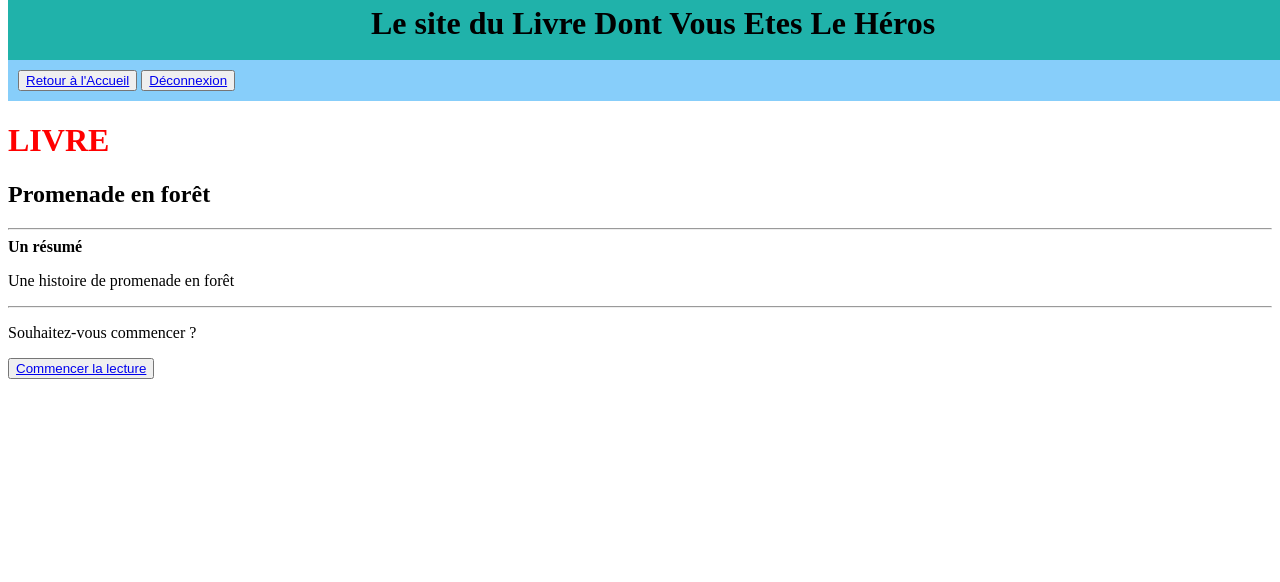
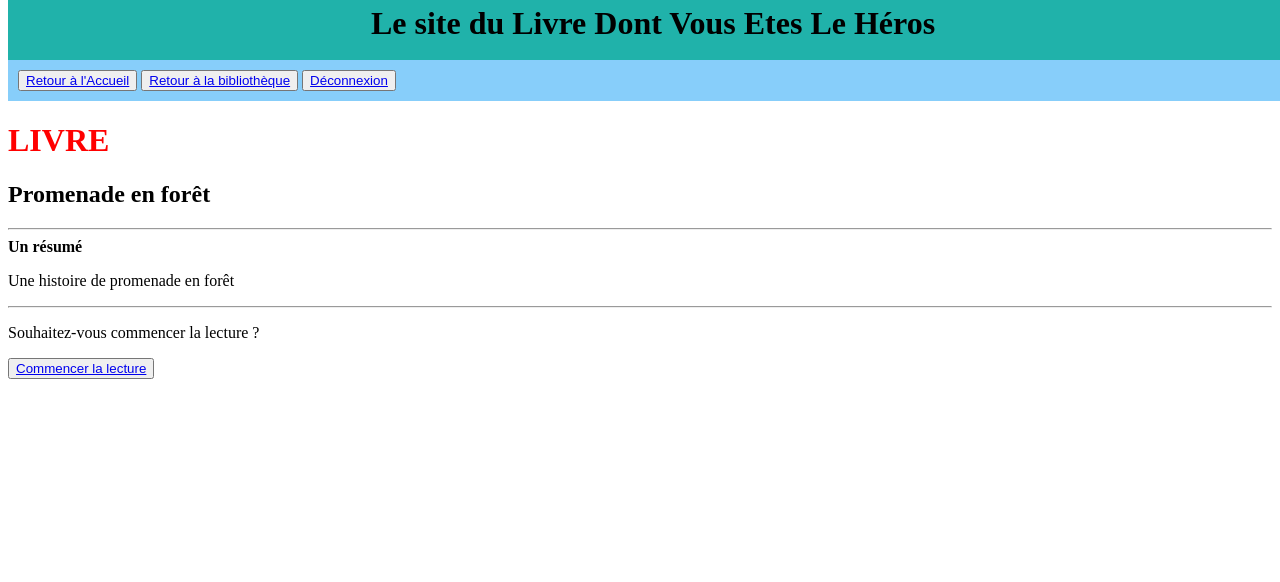
Before and after one commit to pitchounvivi/ipi-python-project, a Flask app: page /bookstore/book/1/ in a window 1280 px wide. Shown: the top 582 px of the page. Run offline with Flask 2, Linux system fonts and the light colour scheme; data comes from the database, SQL or seed files in the repository.

Commit message:
add a back button to the library

```diff
--- a/flaskr/templates/bookstore/book.html
+++ b/flaskr/templates/bookstore/book.html
@@ -8,6 +8,11 @@
         <button class="bouton" type="button">
             <a class="indexPage" href="{{ url_for('index')}}">Retour à l'Accueil</a>
         </button>
+
+        <button class="bouton" type="button">
+            <a class="bookstore" href="{{ url_for('homepage')}}">Retour à la bibliothèque</a>
+        </button>
+
         <button class="bouton" type="button">
             <a class="logout" href="{{ url_for('auth.logout')}}">Déconnexion</a>
         </button>
@@ -23,7 +28,7 @@
     <p>{{ book['book_resume'] }}</p>
     <hr>
 
-    <p>Souhaitez-vous commencer ?</p>
+    <p>Souhaitez-vous commencer la lecture ?</p>
     <button class="bouton" type="button">
         <a class="page" href="#">
             Commencer la lecture
```
